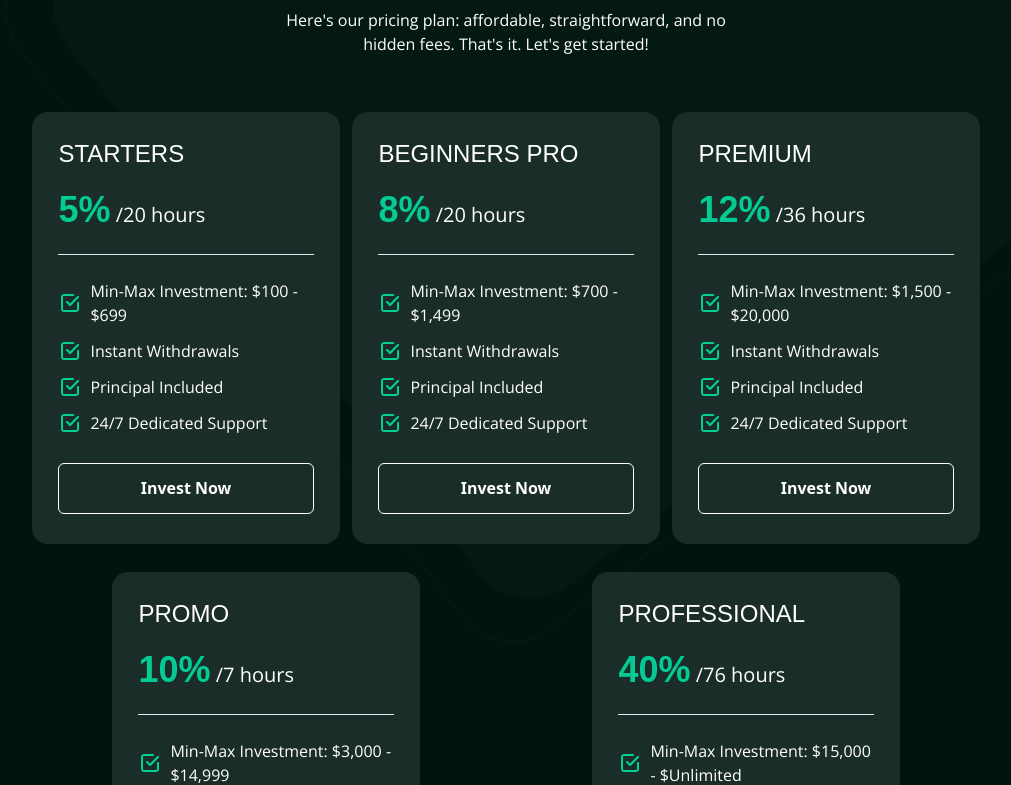
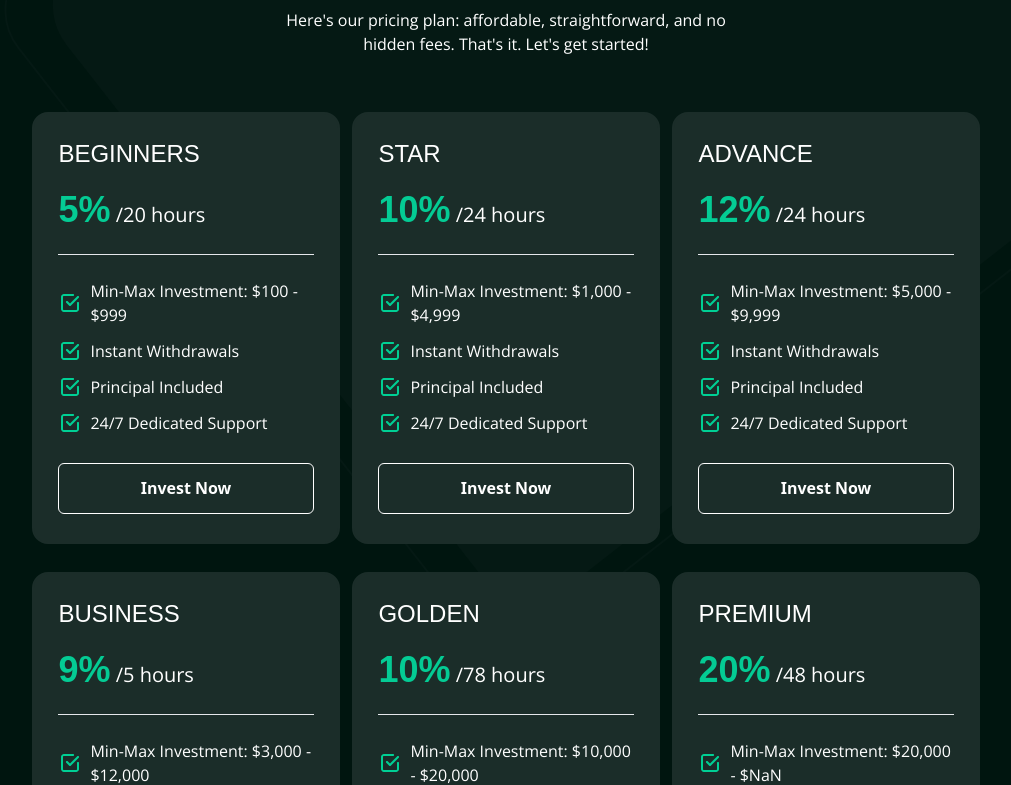
Before and after one commit to MhideTech/MatrixMomentum, a React (Vite) app: page / in a window 1280 px wide. Shown: the part 2963-3748 px from the top of the page, without its empty margins (134-1145 px from the left). Built offline with nearby package versions, Linux system fonts and the light colour scheme; a web font is replaced by a local one.

Commit message:
feat: made changes

```diff
--- a/src/components/PricingPlan.jsx
+++ b/src/components/PricingPlan.jsx
@@ -36,7 +36,7 @@ function PricingPlan({ plan }) {
 
       <div className="items-end">
 
-      <Button variant="pricing">Invest Now</Button>
+      <Button variant="pricing" to="signup">Invest Now</Button>
       </div>
     </article>
   );
--- a/src/components/PricingPlans.jsx
+++ b/src/components/PricingPlans.jsx
@@ -5,39 +5,46 @@ import PricingPlan from "./PricingPlan";
 function PricingPlans() {
   const pricingPlan = [
     {
-      name: "Starters",
+      name: "Beginners",
       percentage: 5,
       duration: 20,
       minInvestment: 100,
-      maxInvestment: 699,
+      maxInvestment: 999,
     },
     {
-      name: "Beginners Pro",
-      percentage: 8,
-      duration: 20,
-      minInvestment: 700,
-      maxInvestment: 1499,
+      name: "Star",
+      percentage: 10,
+      duration: 24,
+      minInvestment: 1000,
+      maxInvestment: 4999,
+    },
+    {
+      name: "Advance",
+      percentage: 12,
+      duration: 24,
+      minInvestment: 5000,
+      maxInvestment: 9999,
+    },
+    {
+      name: "Business",
+      percentage: 9,
+      duration: 5,
+      minInvestment: 3000,
+      maxInvestment: 12000,
+    },
+    {
+      name: "Golden",
+      percentage: 10,
+      duration: 78,
+      minInvestment: 10000,
+      maxInvestment: 20000,
     },
     {
       name: "Premium",
-      percentage: 12,
-      duration: 36,
-      minInvestment: 1500,
-      maxInvestment: 20000,
-    },
-    {
-      name: "Promo",
-      percentage: 10,
-      duration: 7,
-      minInvestment: 3000,
-      maxInvestment: 14999,
-    },
-    {
-      name: "Professional",
-      percentage: 40,
-      duration: 76,
-      minInvestment: 15000,
-      maxInvestment: "Unlimited",
+      percentage: 20,
+      duration: 48,
+      minInvestment: 20000,
+      maxInvestment: "UNLIMITED",
     },
   ];
 
--- a/src/pages/Contact.jsx
+++ b/src/pages/Contact.jsx
@@ -1,4 +1,4 @@
-import { Link } from "react-router-dom";
+import { BrowserRouter, Link } from "react-router-dom";
 import Navbar from "../components/Navbar";
 
 function Contact() {
--- a/src/pages/Homepage.jsx
+++ b/src/pages/Homepage.jsx
@@ -32,7 +32,7 @@ function Homepage() {
               in no time
             </p>
             <div className="flex gap-4 mt-5">
-              <Button variant="primary">Create Account</Button>
+              <Button variant="primary" to="/signup">Create Account</Button>
               <Button variant="secondary" to="/login">
                 Login
               </Button>
--- a/src/pages/Signup.jsx
+++ b/src/pages/Signup.jsx
@@ -5,7 +5,7 @@ function Signup() {
     <section className="bg-[#081C17] pb-20">
       <section className="h-72 bg-[url('src/assets/images/about-img.png')] bg-right bg-cover bg-no-repeat flex flex-col justify-center font-bold">
         <div className="w-9/12 mx-auto">
-          <h1 className="font-main text-6xl text-white">Login In</h1>
+          <h1 className="font-main text-6xl text-white">Create Account</h1>
         </div>
       </section>
 
--- a/src/pages/TermOfUse.jsx
+++ b/src/pages/TermOfUse.jsx
@@ -1,7 +1,11 @@
 function TermOfUse() {
     return (
-        <div>
-            Term Of Use
+        <div className="grid grid-cols-3 gap-3">
+            <div className="p-20 bg-red-200"></div>
+            <div className="p-20 bg-red-200"></div>
+            <div className="p-20 bg-red-200"></div>
+            <div className="p-20 bg-red-200"></div>
+            <div className="p-20 bg-red-200"></div>
         </div>
     )
 }
```
